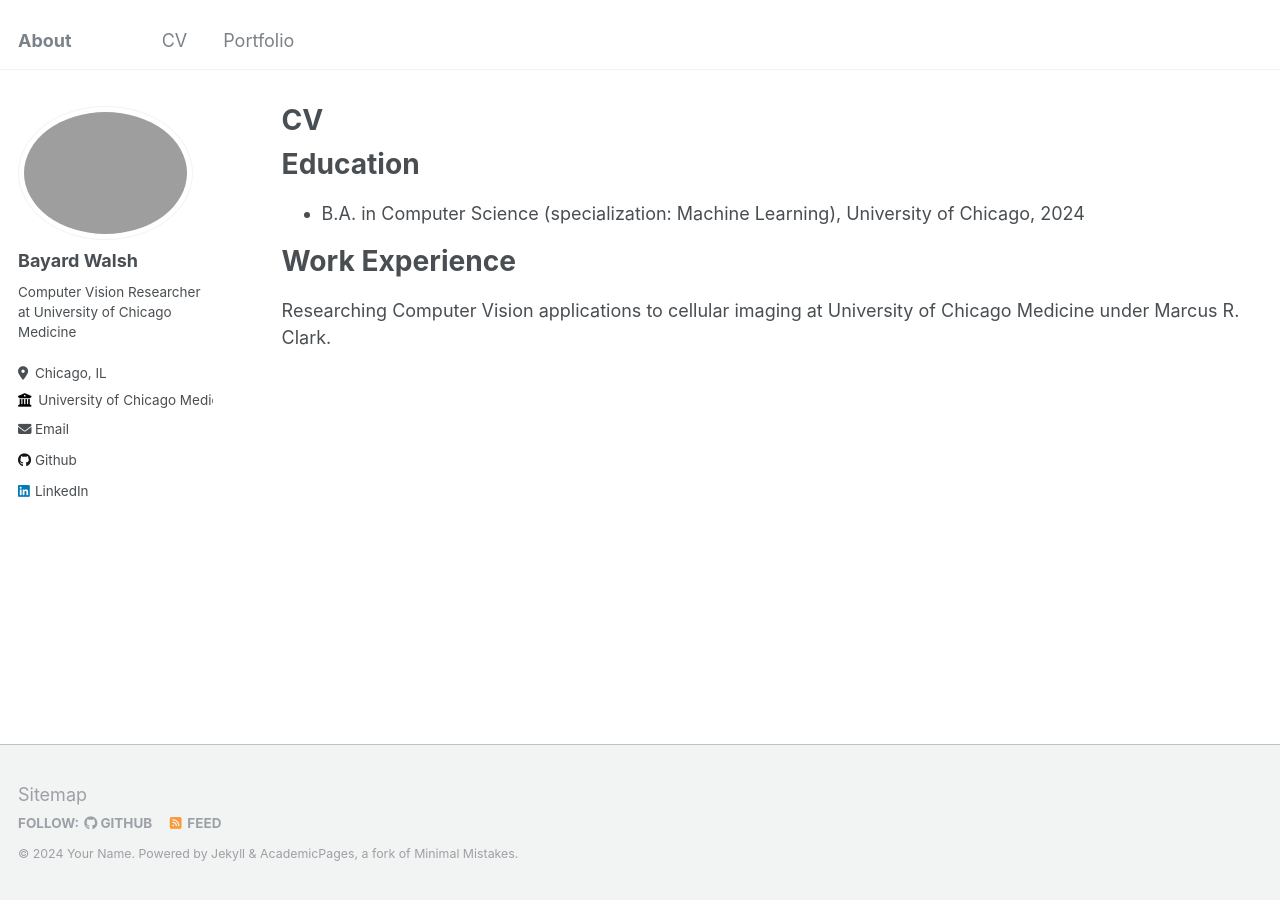
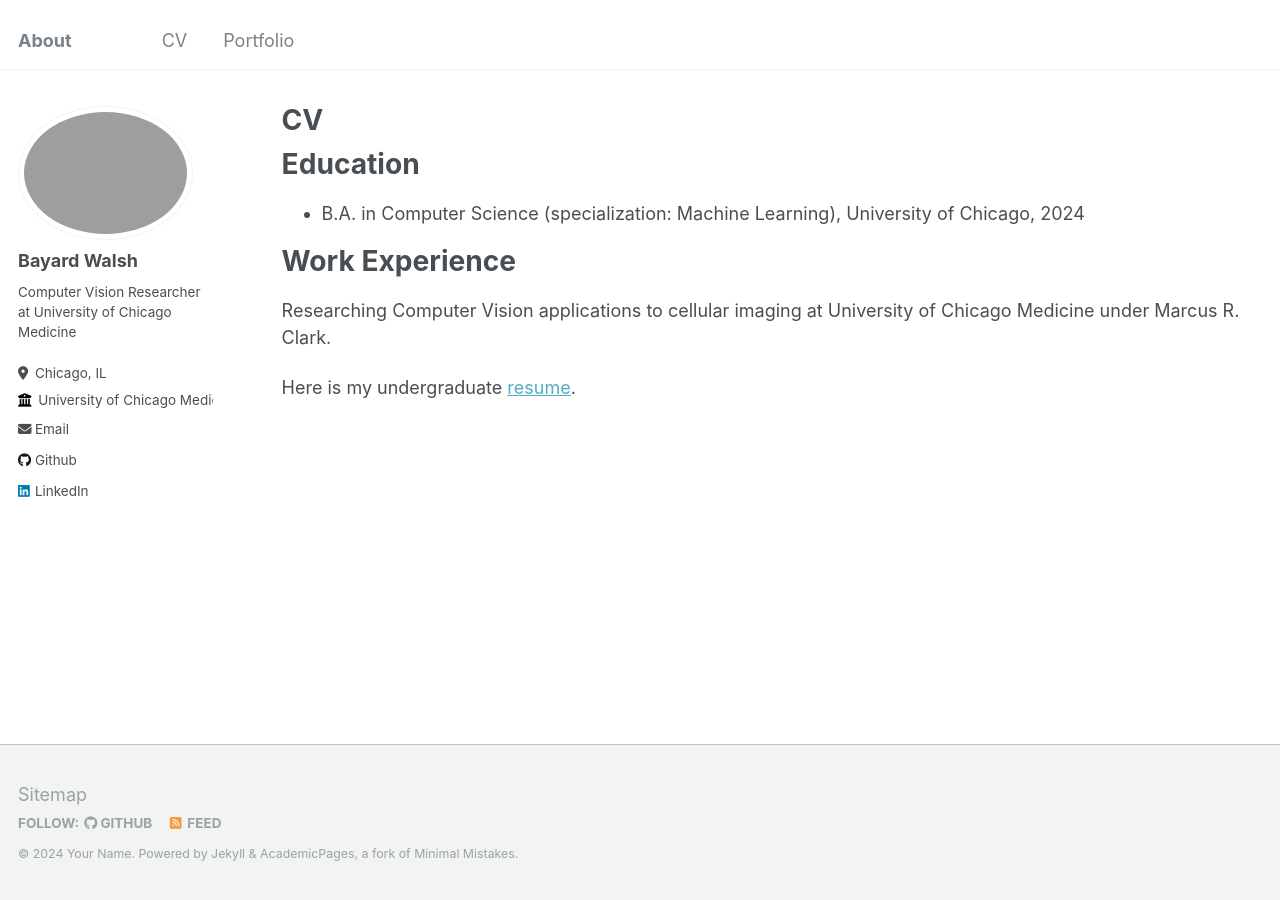
Before and after one commit to bkwalsh/bkwalsh.github.io, a Jekyll site: the page built from _pages/cv.md, in a window 1280 px wide. Built offline with Jekyll 4.4.1, drawn with Linux system fonts in a browser that asks for light colours.

Commit message:
Update cv.md

```diff
--- a/_pages/cv.md
+++ b/_pages/cv.md
@@ -16,3 +16,6 @@ Education
 Work Experience
 ======
 Researching Computer Vision applications to cellular imaging at University of Chicago Medicine under Marcus R. Clark.
+
+
+Here is my undergraduate [resume](http://github.com "Github").
```
